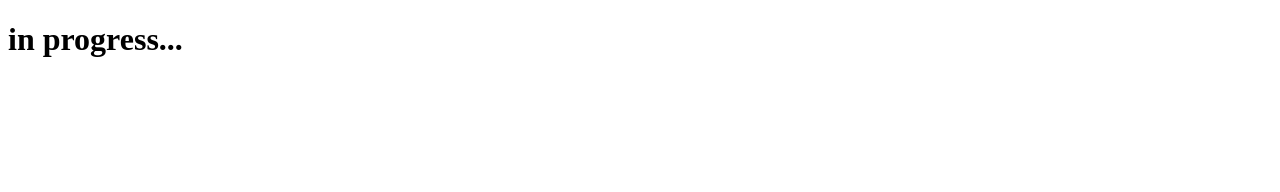
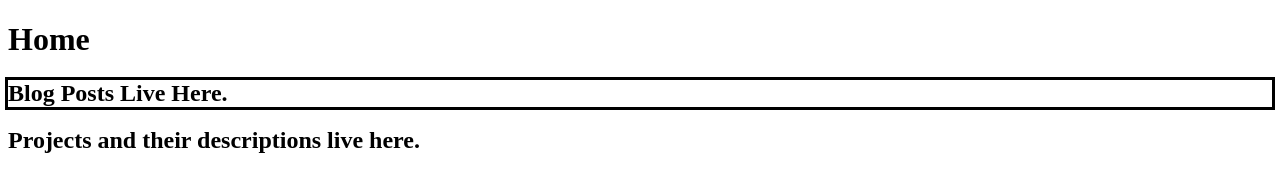
Before and after one commit to jake-bitton/jake-bitton.github.io, a plain HTML site: page index.html in a window 1280 px wide. Drawn offline with Linux system fonts and the light colour scheme.

Commit message:
Update index, README, styles. Create scripts.js

```diff
--- a/index.html
+++ b/index.html
@@ -1,7 +1,14 @@
 <!DOCTYPE html>
 <head>
     <link rel="stylesheet" href="styles.css">
+    <link rel="scripts" href="scripts.js">
 </head>
 <body>
-    <h1>in progress...</h1>
+    <h1>Home</h1>
+    <div class="blogarea">
+        <h2>Blog Posts Live Here.</h2>
+    </div>
+    <div class="projectsarea">
+        <h2>Projects and their descriptions live here.</h2>
+    </div>
 </body>
--- /dev/null
+++ b/scripts.js
@@ -0,0 +1,3 @@
+/*
+Scripts for mainpage, WIP I need to learn JS first.
+*/
--- a/styles.css
+++ b/styles.css
@@ -0,0 +1,10 @@
+h2.blogarea {
+    color: black;
+    font-family: 'Times New Roman', Times, serif;
+}
+
+div.blogarea {
+    background-color: white;
+    outline: black;
+    outline-style: solid;
+}
```
Also changed, not shown: 1 other file.
